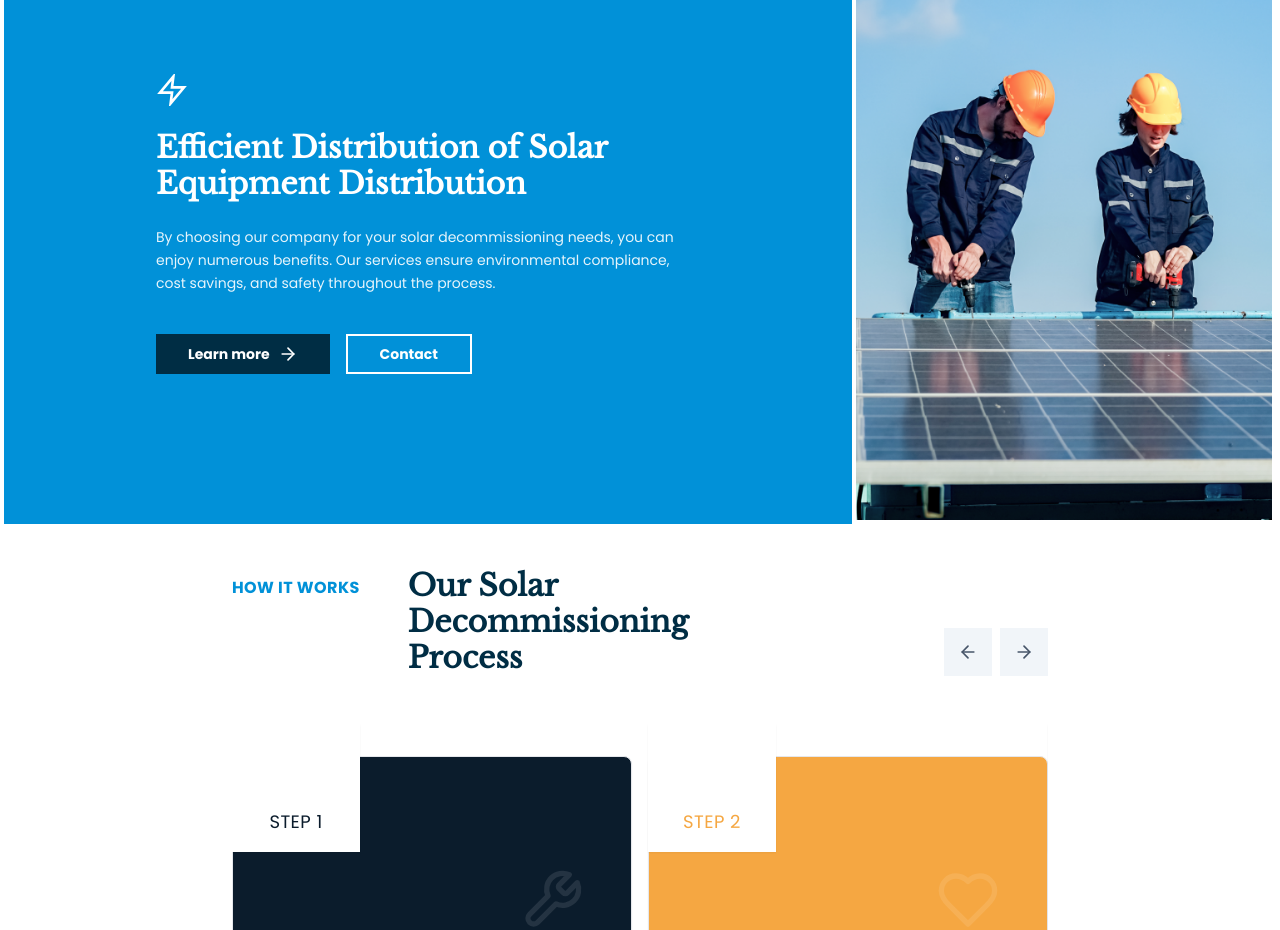
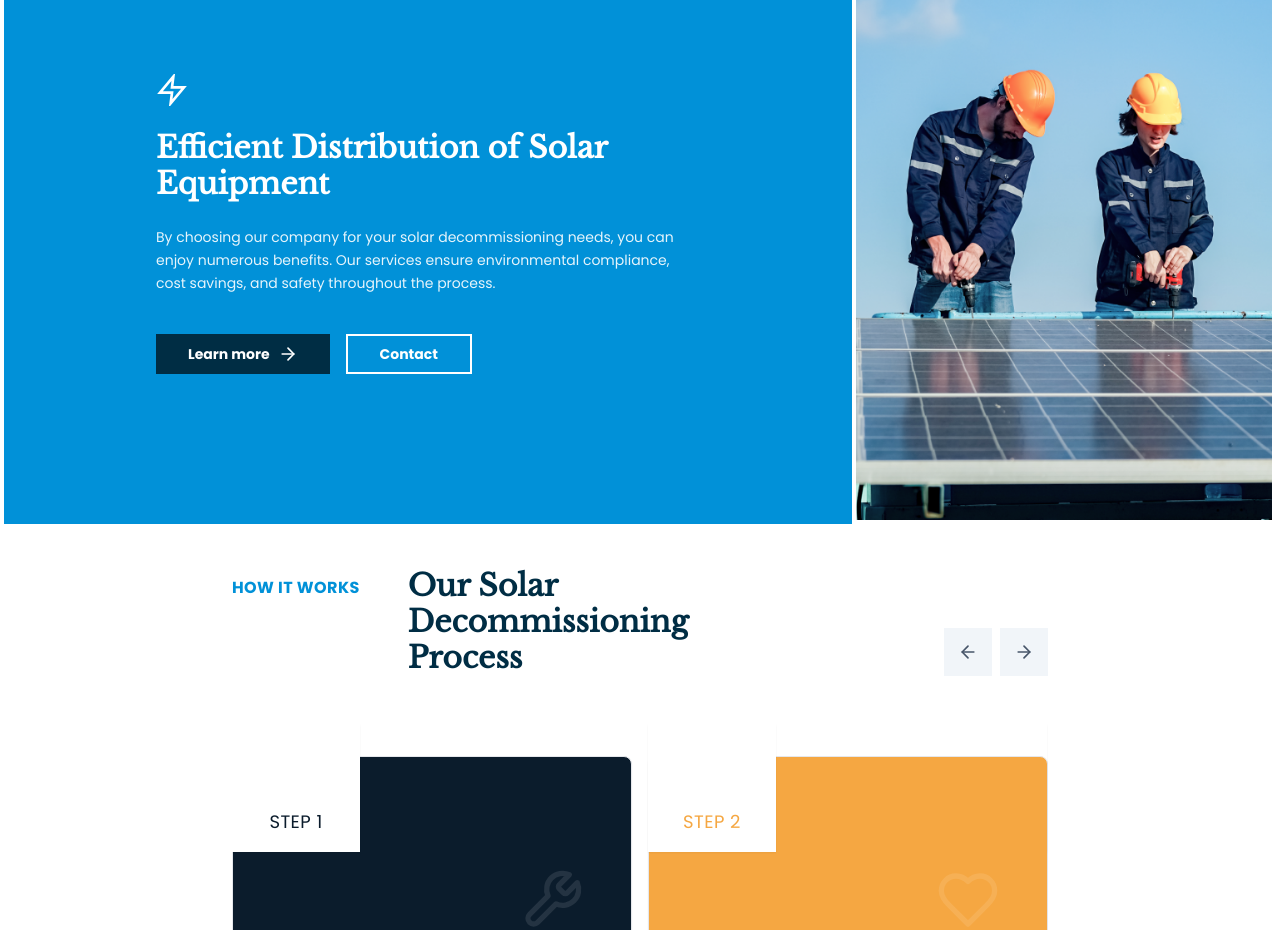
Before and after one commit to eromelus/clear-energy, a Next.js app: page / in a window 1280 px wide. Shown: the part 1840-2770 px from the top of the page. Built offline with nearby package versions, Linux system fonts and the light colour scheme; no server answers.

Commit message:
Remove typo from solar distribution component

```diff
--- a/src/components/solar-distribution.tsx
+++ b/src/components/solar-distribution.tsx
@@ -25,7 +25,7 @@ export function SolarDistribution({
             </div>
 
             <h1 className="text-2xl sm:text-3xl font-bold leading-tight font-libre-baskerville">
-              Efficient Distribution of Solar Equipment Distribution
+              Efficient Distribution of Solar Equipment
             </h1>
 
             <p className="text-sm opacity-90 leading-relaxed">
```
